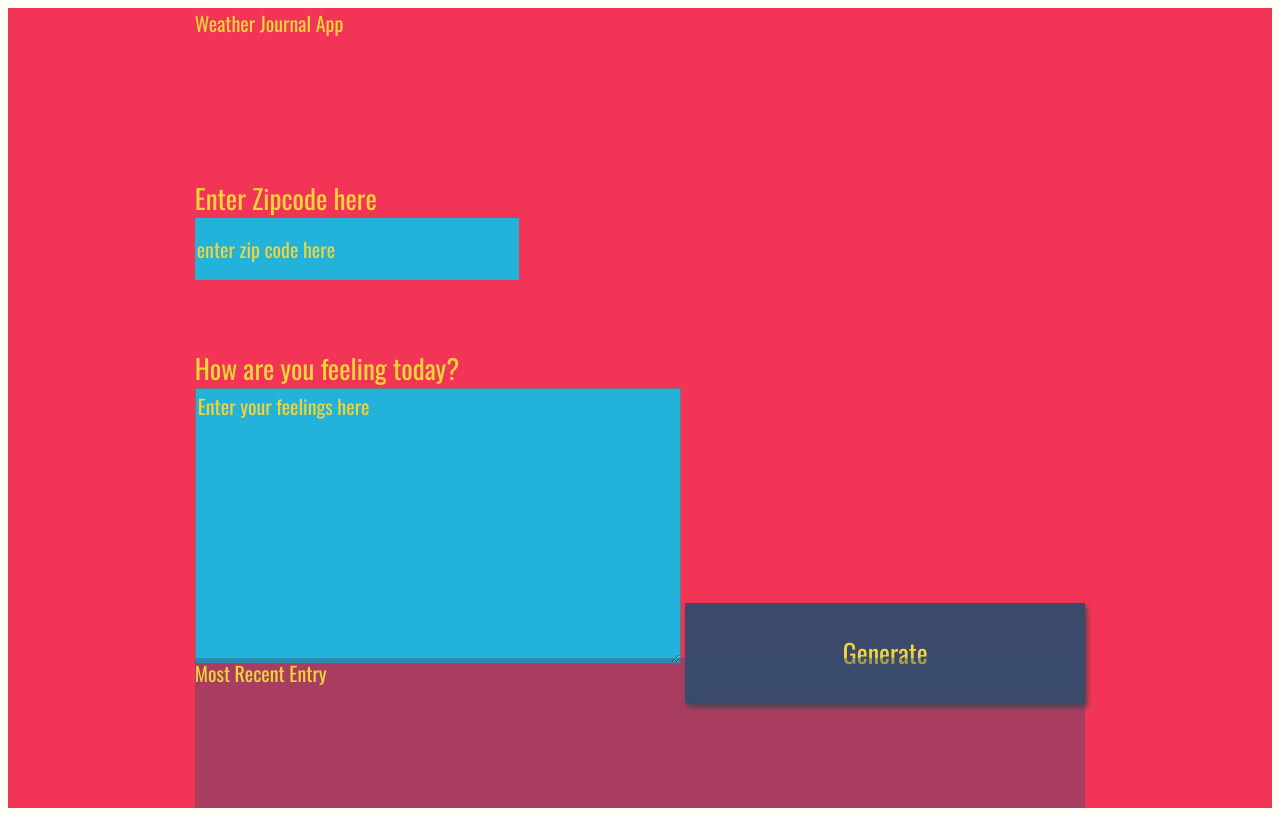
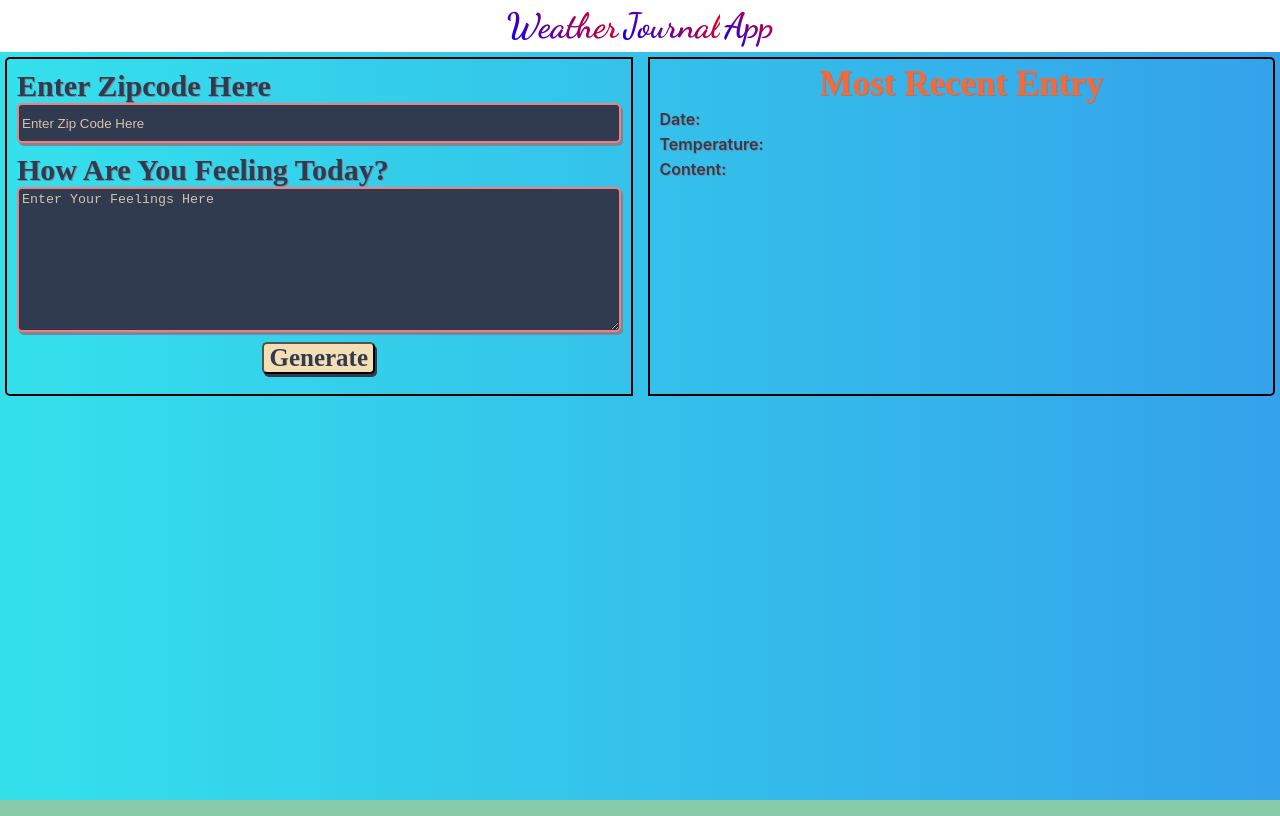
Before and after one commit to mohamedla/Weather-Journal, a website: page website/index.html in a window 1280 px wide. Drawn offline with nearby package versions, Linux system fonts and the light colour scheme; a web font is replaced by a local one.

Commit message:
Edit The HTML and CSS files

```diff
--- a/website/app.js
+++ b/website/app.js
@@ -1,5 +1,5 @@
 /* Global Variables */
-"{zip code},{country code}";
+"{zip code},{country code} &#0176;";
 const zipBaseURL = 'http://api.openweathermap.org/data/2.5/weather?zip=';
 const apiKey = '&appid=bc64de2e168d38cc1c9b60077ea17b6e&units=imperial';// Personal API Key for OpenWeatherMap API
 // Create a new date instance dynamically with JS
--- a/website/index.html
+++ b/website/index.html
@@ -7,10 +7,11 @@
 <link rel="stylesheet" href="style.css">
 </head>
  <body>
+  <div class ="headline">
+    <span>Weather</span> <span>Journal</span> <span>App</span>
+  </div>
   <div id = "app">
-  <div class ="holder headline">
-    Weather Journal App
-  </div>
+    <div class="inputData">
       <div class ="holder zip">
         <label for="zip">Enter Zipcode here</label>
         <input type="text" id="zip" placeholder="enter zip code here">
@@ -18,14 +19,17 @@
       <div class ="holder feel">
         <label for="feelings">How are you feeling today?</label>
         <textarea class= "myInput" id="feelings" placeholder="Enter your feelings here" rows="9" cols="50"></textarea>
+      </div>
+      <div class="button">
         <button id="generate" type = "submit"> Generate </button>
       </div>
-  <div class ="holder entry">
+    </div>
+    <div class ="entry">
       <div class = "title">Most Recent Entry</div>
       <div id = "entryHolder">
-    <div id = "date"></div>
-   <div id = "temp"></div>
-   <div id = "content"></div>
+        <div id = "date"><span>Date: </span><span id="date-span"></span></div>
+        <div id = "temp"><span>Temperature: </span><span id="date-span"></span></div>
+        <div id = "content"><span>Content: </span><span id="date-span"></span></div>
       </div>
     </div>
   </div>
--- a/website/style.css
+++ b/website/style.css
@@ -1,27 +1,155 @@
+@import url('https://fonts.googleapis.com/css2?family=Dancing+Script:wght@400;500;600;700&display=swap');
+@import url('https://fonts.googleapis.com/css2?family=Dongle:wght@300;400;700&display=swap');
+/* The body main style */
 body{
-    background: #fffff8;
+    background-color: rgb(136,203,171);
+    background-image:  linear-gradient(90deg, rgba(52,225,235,1) 0%, rgba(52,162,235,1) 100%);
     font-family: -apple-system, BlinkMacSystemFont, sans-serif;
+    margin: 0;
+}
+/* The main title style */
+.headline{ /* The main title container */
+  background-color: white;
+  padding: 5px;
+  text-align: center;
+  margin-bottom: 5px;
+  grid-column: 1/3;
+  max-height: fit-content;
+}
+.headline span{ /* The main title text */
+  background-image: linear-gradient(45deg, blue, red);
+  color: transparent;
+  -webkit-background-clip: text;
+  font-weight: 700;
+  font-family: 'Dancing Script';
+  font-size: 35px;
+}
+/* The Wrapper Style */
+#app{
+    display: flex;
+    flex-flow: column;
+    width: 100vw;
+}
+@media only screen and (min-width: 850px) {
+  #app{
+    display: grid;
+    grid-template-columns: 1fr 1fr;
+    justify-content: center;
+    align-items: center;
+    grid-gap: 5px;
+  }
+}
+/* The input data styles */
+.inputData{ /* the form container */
+  padding: 5px;
+  display: flex;
+  flex-flow: column;
+  border-radius: 5px 0 0 5px;
+  border: 2.5px solid black;
+  margin: 5px;
+  min-height: 100%;
+  box-sizing: border-box;
+}
+.zip, .feel{ /* Each input container */
+  padding: 5px;
+  display: flex;
+  flex-flow: column;
+}
+label{ /* Each lable style */
+  font-weight: 700;
+  font-family: 'Dongle';
+  font-size: 30px;
+  color: rgba(49, 59, 79, 1);
+  text-shadow: 1px 1.2px rgb(125, 133, 150);
+  text-transform: capitalize;
+}
+.zip input, .feel textarea{ /* Each input Field Style */
+  appearance: none;
+  padding: 3px;
+  border: 2px solid lightcoral;
+  border-radius: 5px;
+  background-color: rgba(49, 59, 79, 1);
+  color: wheat;
+  box-shadow: 2px 3px rgb(125, 133, 150);
+  text-transform: capitalize;
+  min-height: 30px;
+}
+::placeholder{
+  color: rgba(255, 227, 194, .8);
+}
+.zip input:focus, .feel textarea:focus{
+  outline: none;
+}
+.button{ /* button Container Style */
+  display: flex;
+  justify-content: center;
+}
+button{ /* button Style */
+  width: auto;
+  text-align: center;
+  margin: 5px;
+  font-weight: 600;
+  font-family: 'Dongle';
+  font-size: 25px;
+  padding: 0 5px;
+  border-radius: 5px;
+  box-shadow: 2px 3px rgb(49 59 79);
+  color: rgba(49, 59, 79, 1);
+  background-color: wheat;
+}
+button:hover{
+  color: wheat;
+  background-color: rgba(49, 59, 79, 1);
+  box-shadow: 2px 3px wheat;
+}
+button:active{
+  color: rgba(49, 59, 79, 1);
+  background-color: wheat;
+  box-shadow: none;
+}
+/* The output data styles */
+.entry{
+  padding: 5px;
+  display: flex;
+  flex-flow: column;
+  border-radius: 0 5px 5px 0;
+  border: 2.5px solid black;
+  margin: 5px;
+  min-height: 100%;
+  box-sizing: border-box;
+}
+.title{
+  text-align: center;
+  text-transform: capitalize;
+  font-weight: 700;
+  font-family: 'Dongle';
+  font-size: 35px;
+  color: rgb(245, 106, 55);
+  text-shadow: 1.2px 1.4px rgb(125, 133, 150);
 }
 
-#app{
-    display: grid;
-    grid-auto-rows: minmax(150px, auto);
-    /* grid-template-columns:  */
-    height:100vh;
-    background: #f23557;
-    color: #f0d43a;
-    justify-content: center;
-    grid-gap: 1em;
-    font-size: 20px;
-    font-family: 'Oswald', sans-serif;
+div#entryHolder > div{
+  margin: 5px;
+}
+div#entryHolder > div > :first-child{
+  font-weight: 600;
+  color: rgba(49, 59, 79, 1);
+  text-shadow: 1px 1.2px rgb(125, 133, 150);
+  text-transform: capitalize;
+}
+div#entryHolder > div > :last-child{
+  font-weight: 600;
+  color: rgba(49, 59, 79, 1);
+  text-transform: capitalize;
+  font-size: 14px;
 }
 
+
 .holder{
-
 }
 
 .entry{
-    background: rgba(59, 74, 107, .4);
+    /* background: rgba(59, 74, 107, .4); */
 }
 
 #entryHolder{
@@ -48,64 +176,34 @@ body{
 }
 
 /*  Basic Styling To Override Default For Basic HTML Elements */
-label{
-    display:block;
-    font-size: 27px;
+
+
+h1{
+    /* font-size: 36px; */
 }
 
-input{
-    display:block;
-    height: 60px;
-    width: 320px;
-    background:#22b2da;
-    color: #f0d43a;
-    font-size: 20px;
-    font-family: 'Oswald', sans-serif;
-    border: none;
-}
-
-button{
-    width: 400px;
-    height: 100px;
-    background: #3b4a6b;
-    color: #f0d43a;
-    font-size: 26px;
-    font-family: 'Oswald', sans-serif;
-    border: none;
-    box-shadow: 2px 4px 5px #444;
-}
-h1{
-    font-size: 36px;
-}
-
-textarea{
-    background:#22b2da;
-    color: #f0d43a;
-    font-size: 20px;
-    font-family: 'Oswald', sans-serif;
-}
 /* Reset style for HTML element on active to have no border*/
 input:focus,
 select:focus,
 textarea:focus,
 button:focus {
-    outline: none;
+    /* outline: none; */
 }
 /* Style for Placeholder Text*/
 ::placeholder { /* Firefox, Chrome, Opera */
-    color: #f0d43a;
-    font-family: 'Oswald', sans-serif;
+    /* color: #f0d43a;
+    font-family: 'Oswald', sans-serif; */
 
 }
 
 :-ms-input-placeholder { /* Internet Explorer 10-11 */
-    color: #f0d43a;
-    font-family: 'Oswald', sans-serif;
+    /* color: #f0d43a;
+    font-family: 'Oswald', sans-serif; */
 
 }
 
 ::-ms-input-placeholder { /* Microsoft Edge */
-    color: #f0d43a;
-    font-family: 'Oswald', sans-serif;
+    /* color: #f0d43a;
+    font-family: 'Oswald', sans-serif; */
 
 }
```
Lines whose indentation alone changed are shown as unchanged.
